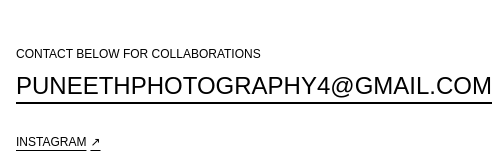
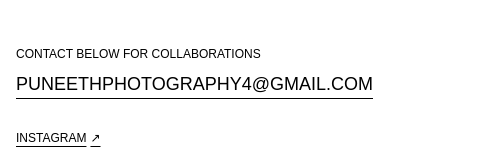
Before and after one commit to puneethswaroop/portfolio, a Next.js app: page / in a window 390 px wide. Shown: the part 3231-3391 px from the top of the page, 492 px wide, since content can reach past the window. Built offline with nearby package versions, Linux system fonts and the light colour scheme.

Commit message:
Update Footer.tsx

```diff
--- a/components/Footer.tsx
+++ b/components/Footer.tsx
@@ -8,7 +8,7 @@
           </p>
           <a
             href="mailto:puneethphotography4@gmail.com"
-            className="text-2xl sm:text-3xl md:text-4xl lg:text-5xl font-normal underline underline-offset-8 block transition-all duration-300 hover:text-gray-600 hover:underline-offset-4"
+            className="text-lg sm:text-3xl md:text-4xl lg:text-5xl font-normal underline underline-offset-8 block transition-all duration-300 hover:text-gray-600 hover:underline-offset-4"
           >
             PUNEETHPHOTOGRAPHY4@GMAIL.COM
           </a>
```
